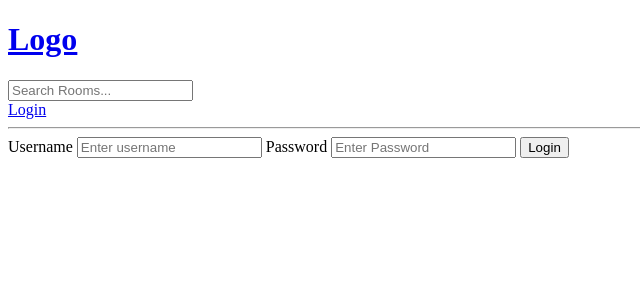
After one commit to Ramim2499/studybud, a Django app: page /login/ in a window 1280 px wide. The commit adds this page. Shown: the top 300 px of the page, without its empty margins (0-640 px from the left). Run offline with Django 5.2, Linux system fonts and the light colour scheme.

Commit message:
User Login part done

```diff
--- /dev/null
+++ b/base/templates/base/login_register.html
@@ -0,0 +1,16 @@
+{% extends 'main.html' %}
+
+{% block content %}
+<div>
+  <form action="" method="POST">
+    {% csrf_token %}
+    <label for="">Username</label>
+    <input type="text" name="username" placeholder="Enter username"  id="" />
+
+    <label for="">Password</label>
+    <input type="password" name="password" placeholder="Enter Password" />
+
+    <input type="submit" value="Login" />
+  </form>
+</div>
+{% endblock content %}
--- a/base/urls.py
+++ b/base/urls.py
@@ -3,6 +3,7 @@ from . import views
 
 
 urlpatterns = [
+  path('login/', views.loginPage, name="login"),
   path('', views.home, name="home"),
   path('room/<str:pk>/', views.room, name="room"),
 
--- a/base/views.py
+++ b/base/views.py
@@ -1,9 +1,13 @@
+from django.contrib.auth.models import User
 from django.shortcuts import render, redirect
 from django.db.models import Q
 from .models import Room, Topic
 from .forms import RoomForm
 
 
+def loginPage(request):
+  context ={}
+  return render(request, 'base/login_register.html', context)
 
 def home(request):
   q = request.GET.get('q') if request.GET.get('q') != None else ''
--- a/templates/navbar.html
+++ b/templates/navbar.html
@@ -6,4 +6,5 @@
   <input type="text" name="q"  placeholder="Search Rooms..."/>
 </form>
 
+<a href="{% url 'login' %}">Login</a>
 <hr>
```
Also changed, not shown: db.sqlite3.
